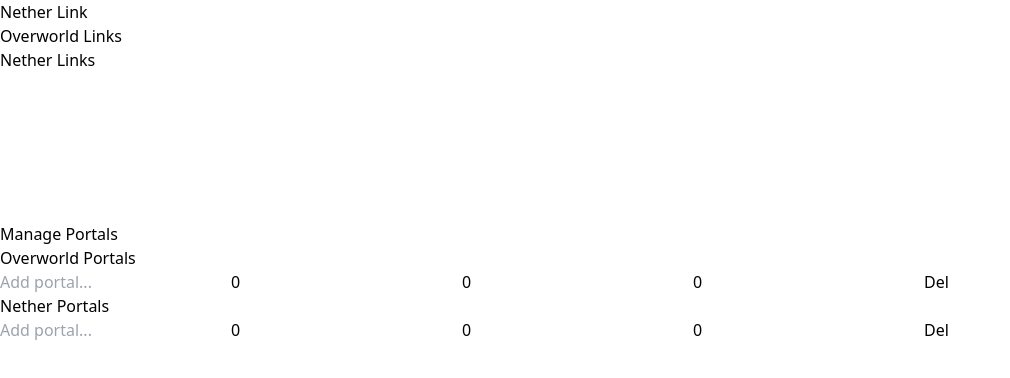
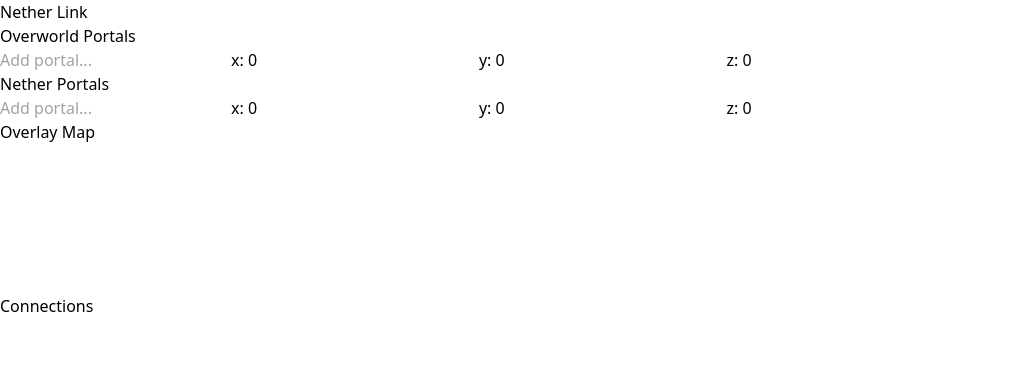
Before and after one commit to BrandonXLF/nether-link, a Next.js app: page / in a window 1280 px wide. Shown: the top 378 px of the page, without its empty margins (0-1010 px from the left). Built offline with nearby package versions, Linux system fonts and the light colour scheme.

Commit message:
Add connections and loading

```diff
--- a/src/app/page.tsx
+++ b/src/app/page.tsx
@@ -1,7 +1,8 @@
 'use client';
 
 import Portal from "@/classes/Portal";
-import CompResult from "@/components/comp-result";
+import ConnectionList from "@/components/connection-list";
+import Mapping from "@/components/mapping";
 import PortalList from "@/components/portal-list";
 import Visualizer from "@/components/visualizer";
 import StoredPortal from "@/types/stored-portal";
@@ -44,28 +45,24 @@ export default function Tool() {
   return <div>
     <h1 className="text-3xl font-semibold mb-8">Nether Link</h1>
 
-    <div className="flex">
-      <div>
-        <h2 className="text-lg font-semibold mt-4">Overworld Links</h2>
-        {overworldExits.map(exit => <CompResult key={exit.from.uuid} exitInfo={exit} />)}
+    <div className="flex w-full max-lg:flex-col">
+      <div className="flex-1">
+        <h2 className="text-lg font-semibold mt-4">Overworld Portals</h2>
+        {!loaded
+          ? 'Loading...'
+          : <PortalList portals={overworld} getExits={() => overworldExits.values()} portalsChanged={setOverworld} isNether={false} />}
 
-        <h2 className="text-lg font-semibold mt-4">Nether Links</h2>
-        {netherExits.map(exit => <CompResult key={exit.from.uuid} exitInfo={exit} />)}
+        <h2 className="text-lg font-semibold mt-4">Nether Portals</h2>
+        {!loaded
+          ? 'Loading...'
+          : <PortalList portals={nether} getExits={() => netherExits.values()} portalsChanged={setNether} isNether={true} />}
       </div>
-      <Visualizer exitLists={[overworldExits, netherExits]} />
-    </div>
-
-    <div>
-      <h2 className="text-lg font-semibold mt-4">Manage Portals</h2>
-      <h3 className="text-md font-semibold mt-4">Overworld Portals</h3>
-      {!loaded
-        ? 'Loading...'
-        : <PortalList portals={overworld} portalsChanged={setOverworld} isNether={false} />}
-
-      <h3 className="text-md font-semibold mt-4">Nether Portals</h3>
-      {!loaded
-        ? 'Loading...'
-        : <PortalList portals={nether} portalsChanged={setNether} isNether={true} />}
+      <div className="flex-0">
+        <h2 className="text-lg font-semibold mt-4">Overlay Map</h2>
+        <Visualizer exitMaps={[overworldExits, netherExits]} />
+        <h2 className="text-lg font-semibold mt-4">Connections</h2>
+        <ConnectionList overworldExits={overworldExits} netherExits={netherExits} />
+      </div>
     </div>
   </div>
 }
--- /dev/null
+++ b/src/components/connection-list.tsx
@@ -0,0 +1,31 @@
+import Portal from "@/classes/Portal";
+import ExitInfo from "@/types/exit-info";
+import Mapping from "./mapping";
+
+export default function ConnectionList({ overworldExits, netherExits }: Readonly<{
+    overworldExits: Map<Portal, ExitInfo>,
+    netherExits: Map<Portal, ExitInfo>
+}>) {
+    const mappings = [];
+    const bidirectionalNether = new Set<Portal>();
+
+    for (const [from, exit] of overworldExits) {
+        const bidirectional = exit.closest ? netherExits.get(exit.closest[0])?.closest?.[0] == from : false;
+
+        if (bidirectional) {
+            bidirectionalNether.add(exit.closest![0]);
+        }
+
+        mappings.push(<Mapping fromPortal={from} toPortal={exit.closest?.[0]} bidirectional={bidirectional} />);
+    }
+
+    for (const [from, exit] of netherExits) {
+        if (bidirectionalNether.has(from)) continue;
+
+        mappings.push(<Mapping fromPortal={exit.closest?.[0]} toPortal={from} reverse={true} />);
+    }
+
+    return <ul>
+        {mappings.map(mapping => <li>{mapping}</li>)}
+    </ul>;
+}
--- /dev/null
+++ b/src/components/exit-listing.tsx
@@ -0,0 +1,11 @@
+import Portal from "@/classes/Portal";
+import PortalName from "./portal-name";
+
+export default function ExitListing({ portal, dist }: Readonly<{
+    portal: Portal,
+    dist: number
+}>) {
+    return <span>
+        {'=>'} <PortalName portal={portal} /> <span className="text-sm">({portal.x}, {portal.y}, {portal.z}) ({Math.round(dist * 10) / 10} block offset)</span>
+    </span>;
+}
--- /dev/null
+++ b/src/components/mapping.tsx
@@ -0,0 +1,15 @@
+import Portal from "@/classes/Portal";
+import PortalName from "./portal-name";
+
+export default function Mapping({ fromPortal, toPortal, bidirectional, reverse }: Readonly<{
+    fromPortal?: Portal,
+    toPortal?: Portal,
+    bidirectional?: boolean,
+    reverse?: boolean
+}>) {
+    return <span>
+        {fromPortal ? <PortalName portal={fromPortal} /> : <em>New portal</em>}
+        {bidirectional ? ' <=> ' : (reverse ? ' <= ' : ' => ')}
+        {toPortal ? <PortalName portal={toPortal} /> : <em>New portal</em>}
+    </span>;
+}
--- a/src/components/portal-input.tsx
+++ b/src/components/portal-input.tsx
@@ -1,13 +1,17 @@
 import Portal from "@/classes/Portal";
-import { FormEvent } from "react"
+import ExitInfo from "@/types/exit-info";
+import { FormEvent, useState } from "react"
+import CompResult from "./comp-result";
 
+export default function PortalInput({ portal, exitInfo, isNew, portalUpdated, portalRemoved }: Readonly<{
+	portal: Portal,
+	exitInfo: ExitInfo,
+	isNew?: boolean,
+	portalUpdated: (prop: keyof Portal, value: Portal[typeof prop]) => void,
+	portalRemoved: () => void
+}>) {
+	const [showAll, setShowAll] = useState(false);
 
-export default function PortalInput({ portal, portalUpdated, portalRemoved, placeholder }: Readonly<{
-	portal: Portal,
-	portalUpdated: (prop: keyof Portal, value: Portal[typeof prop]) => void,
-	portalRemoved: () => void,
-	placeholder?: string
-}>) {
 	function XYZChanged(key: 'x' | 'y' | 'z', e: FormEvent<HTMLInputElement>) {
 		const value = (e.target as HTMLInputElement).valueAsNumber;
 
@@ -16,15 +20,20 @@ export default function PortalInput({ portal, portalUpdated, portalRemoved, plac
 		portalUpdated(key, value);
 	}
 
-	return <div>
+	return <span>
 		<input
 			value={portal.name}
 			onInput={e => portalUpdated('name', (e.target as HTMLInputElement).value)}
-			placeholder={placeholder}
+			placeholder={isNew ? 'Add portal...' : ''}
+			className={`w-28 ${portal.isNether ? "text-red-900" : "text-green-700"}`}
 		/>
-		<input type="number" defaultValue={portal.x} onChange={e => XYZChanged('x', e)} />
-		<input type="number" defaultValue={portal.y} onChange={e => XYZChanged('y', e)} />
-		<input type="number" defaultValue={portal.z} onChange={e => XYZChanged('z', e)} />
-		<button onClick={() => portalRemoved()}>Del</button>
-	</div>
+		x: <input type="number" defaultValue={portal.x} onChange={e => XYZChanged('x', e)} className="w-12 border-b border-black" />
+		y: <input type="number" defaultValue={portal.y} onChange={e => XYZChanged('y', e)} className="w-12 border-b border-black" />
+		z: <input type="number" defaultValue={portal.z} onChange={e => XYZChanged('z', e)} className="w-12 border-b border-black" />
+		<span className="inline-flex gap-2 pl-2">
+			{exitInfo && <button className="border rounded-md px-2 py-1" onClick={() => setShowAll(!showAll)}>{showAll ? 'Show exit' : 'Show in-range'}</button>}
+			{!isNew && <button className="border rounded-md px-2 py-1" onClick={() => portalRemoved()}>Delete</button>}
+		</span>
+		{exitInfo && <CompResult exitInfo={exitInfo} showAll={showAll} />}
+	</span>
 }
--- a/src/components/portal-list.tsx
+++ b/src/components/portal-list.tsx
@@ -1,9 +1,11 @@
 import { useState } from "react";
 import PortalInput from "./portal-input";
 import Portal from "@/classes/Portal";
+import ExitInfo from "@/types/exit-info";
 
-export default function PortalList({ portals, portalsChanged, isNether }: Readonly<{
+export default function PortalList({ portals, getExits, portalsChanged, isNether }: Readonly<{
 	portals: Portal[],
+	getExits: () => Iterator<ExitInfo>,
 	portalsChanged: (newList: Portal[]) => void,
 	isNether: boolean
 }>) {
@@ -11,13 +13,17 @@ export default function PortalList({ portals, portalsChanged, isNether }: Readon
 		Portal.newBlank(isNether)
 	);
 
-	return <div>{[...portals, nextPortal].map(portal => {
+	const exits = getExits();
+
+	return <div>{[...portals, nextPortal].map((portal, i) => {
+		const exitInfo = exits.next().value;
 		const isNew = portal === nextPortal;
 
-		return <PortalInput
-			key={portal.uuid}
+		return <div key={portal.uuid} className="mb-2">
+			<PortalInput
 				portal={portal}
-			placeholder={isNew ? 'Add portal...' : ''}
+				exitInfo={exitInfo}
+				isNew={isNew}
 				portalUpdated={(prop, value) => {
 					const newPortals = [...portals];
 
@@ -37,5 +43,6 @@ export default function PortalList({ portals, portalsChanged, isNether }: Readon
 					portalsChanged(newPortals);
 				}}
 			/>
+		</div>
 	})}</div>;
 }
--- /dev/null
+++ b/src/components/portal-name.tsx
@@ -0,0 +1,5 @@
+import Portal from "@/classes/Portal";
+
+export default function PortalName({ portal }: Readonly<{ portal: Portal }>) {
+    return <span className={portal.isNether ? "text-red-900" : "text-green-700"}>{portal.name}</span>;
+}
--- a/src/components/visualizer.tsx
+++ b/src/components/visualizer.tsx
@@ -1,7 +1,8 @@
+import Portal from "@/classes/Portal";
 import ExitInfo from "@/types/exit-info";
 
-export default function Visualizer({ exitLists }: Readonly<{
-	exitLists: ExitInfo[][]
+export default function Visualizer({ exitMaps }: Readonly<{
+	exitMaps: Map<Portal, ExitInfo>[]
 }>) {
 	let minX = Infinity
 	let maxX = -Infinity;
@@ -11,10 +12,8 @@ export default function Visualizer({ exitLists }: Readonly<{
 	const circles = [];
 	const lines = [];
 
-	for (const exits of exitLists) {
-		for (const exit of exits) {
-			const from = exit.from;
-
+	for (const exits of exitMaps) {
+		for (const [from, exit] of exits) {
 			const fill = from.isNether ? 'fill-red-500' : 'fill-green-500';
 			const pos = from.getOverworldPos();
 			const toPos = exit.closest?.[0].getOverworldPos();
@@ -25,30 +24,44 @@ export default function Visualizer({ exitLists }: Readonly<{
 			if (pos.z > maxZ) maxZ = pos.z;
 
 			circles.push(
-				<circle key={from.uuid} cx={pos.x} cy={pos.z} r="1" className={fill}>
+				<circle key={from.uuid} cx={pos.x} cy={pos.z} r="1.5%" className={fill}>
 					<title>{from.name}</title>
 				</circle>
 			);
 
 			if (toPos) {
-				lines.push(<line key={from.uuid} x1={pos.x} y1={pos.z} x2={toPos.x} y2={toPos.z} markerEnd="url(#arrow)" className="stroke-slate-500" />);
+				const control = {
+					x: ((toPos.x + pos.x) / 2),
+					z: ((toPos.z + pos.z) / 2) * (toPos.z > pos.z ? 0.9 : 1.1)
+				};
+
+				lines.push(
+					<path
+						key={from.uuid}
+						d={`M ${pos.x} ${pos.z} Q ${control.x} ${control.z} ${toPos.x} ${toPos.z}`}
+						markerEnd="url(#arrow)"
+					/>
+				);
 			}
 		}
 	}
 
-	return <svg className="max-w-96" viewBox={`${minX - 5}, ${minZ - 5}, ${maxX - minX + 10}, ${maxZ - minZ + 10}`}>
+	return <svg className="w-96 border-solid border-gray-200 border aspect-square stroke-[0.5%]" viewBox={`${minX - 5}, ${minZ - 5}, ${maxX - minX + 10}, ${maxZ - minZ + 10}`}>
+		<defs>
 			<marker
 				id="arrow"
 				viewBox="0 0 10 10"
-			refX="5"
+				refX="15"
 				refY="5"
-			markerWidth="3"
-			markerHeight="3"
+				markerWidth="1.5%"
+				markerHeight="1.5%"
+				markerUnits="strokeWidth"
 				orient="auto-start-reverse"
 			>
 				<path d="M 0 0 L 10 5 L 0 10 z" />
 			</marker>
-		<g>
+		</defs>
+		<g className="fill-none stroke-slate-500">
 			{...lines}
 		</g>
 		<g>
--- a/src/types/exit-info.ts
+++ b/src/types/exit-info.ts
@@ -2,7 +2,6 @@ import Portal from "@/classes/Portal";
 import Pos from "./pos";
 
 export default interface ExitInfo {
-	from: Portal,
 	ideal: Pos,
 	closest: [Portal, number] | null;
 	nearby: [Portal, number][];
--- a/src/utils/get-exits.ts
+++ b/src/utils/get-exits.ts
@@ -1,4 +1,6 @@
 import Portal from "@/classes/Portal";
+import ExitInfo from "@/types/exit-info";
+import Pos from "@/types/pos";
 
 function inRange(from: Pos, to: Pos, isNether: boolean) {
 	const sqRadius = isNether ? 16 : 128;
@@ -9,8 +11,8 @@ function distance(from: Pos, to: Pos) {
 	return Math.sqrt(Math.pow(from.x - to.x, 2) + Math.pow(from.y - to.y, 2) + Math.pow(from.z - to.z, 2));
 }
 
-export default function getExits(fromList: Portal[], toList: Portal[]) {
-	return fromList.map(from => getExit(from, toList));
+export default function getExits(fromList: Portal[], toList: Portal[]): Map<Portal, ExitInfo> {
+	return new Map(fromList.map(from => [from, getExit(from, toList)]));
 }
 
 function getExit(fromPortal: Portal, toList: Portal[]): ExitInfo {
@@ -36,7 +38,6 @@ function getExit(fromPortal: Portal, toList: Portal[]): ExitInfo {
 	}
 
 	return {
-		from: fromPortal,
 		ideal: from,
 		closest: min ? [min, minDist] : null,
 		nearby: nearby
```
Also changed, not shown: src/components/comp-result.tsx (+19 -20 lines), src/classes/Portal.tsx (renamed from src/classes/Portal.ts). Lines whose indentation alone changed are shown as unchanged.
